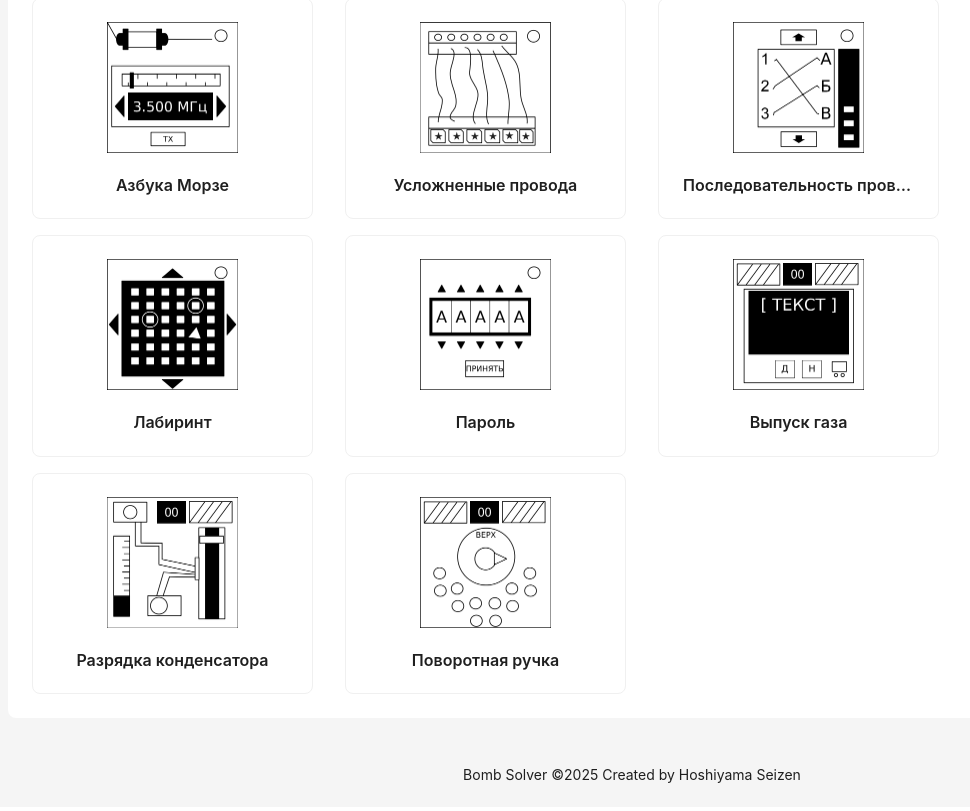
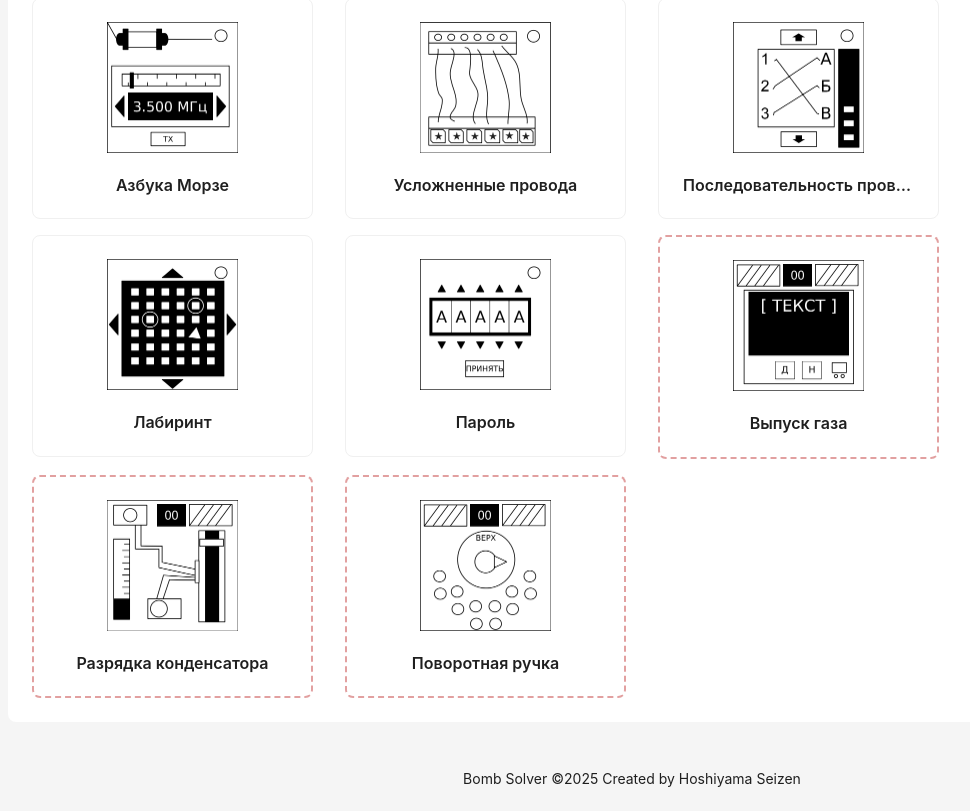
Before and after one commit to HoshiyamaSeizen/bomb-solver, a React (Vite) app: page / in a window 1280 px wide. Shown: the part 588-1399 px from the top of the page, without its empty margins (8-978 px from the left). Built offline with nearby package versions, Linux system fonts and the light colour scheme.

Commit message:
Add dashed frame to unstable modules in menu

```diff
--- a/src/components/MainMenu.tsx
+++ b/src/components/MainMenu.tsx
@@ -30,7 +30,10 @@ const MainMenu: React.FC<Props> = ({ setPage }) => {
 			{modules.map((module) => (
 				<Col key={module.name}>
 					<Card
-						style={{ width: imageSize + 150 }}
+						style={{
+							width: imageSize + 150,
+							border: module.unstable ? '2px dashed rgb(226, 160, 160)' : '',
+						}}
 						hoverable
 						cover={
 							<div
```
